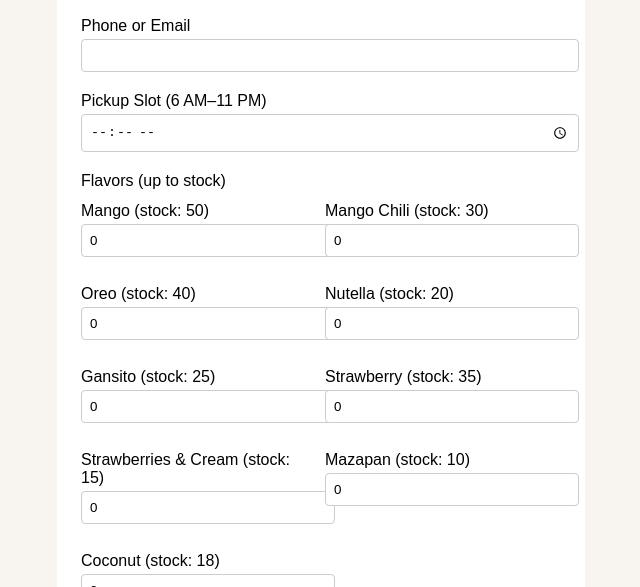
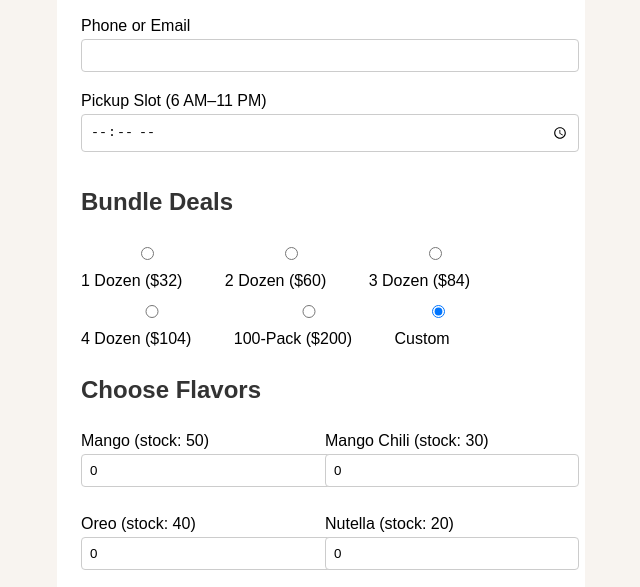
Before and after one commit to boliselkgrove/bolis-elk-grove, a plain HTML site: page index.html in a window 1280 px wide. Shown: the part 187-774 px from the top of the page, without its empty margins (319-959 px from the left). Drawn offline with Linux system fonts and the light colour scheme.

Commit message:
Update index.html

```diff
--- a/index.html
+++ b/index.html
@@ -5,15 +5,19 @@
   <meta name="viewport" content="width=device-width,initial-scale=1" />
   <title>Bolis Elk Grove Orders</title>
   <style>
-    body { font-family:sans-serif; background:#f8f4f0; padding:1rem }
-    .container { max-width:480px; margin:auto; background:#fff; padding:1.5rem; border-radius:8px }
-    h1 { text-align:center; color:#e63946 }
-    label { display:block; margin:0.5rem 0 0.25rem }
-    input, select, button, textarea { width:100%; padding:0.5rem; margin-bottom:0.75rem; border:1px solid #ccc; border-radius:4px }
-    .grid { display:grid; grid-template-columns:1fr 1fr; gap:0.5rem; margin-bottom:1rem }
-    .total { font-weight:bold; text-align:right; margin-bottom:1rem }
-    button { background:#e63946; color:#fff; border:none; cursor:pointer }
-    button:disabled { opacity:0.6; cursor:not-allowed }
+    body { font-family:sans-serif; background:#f8f4f0; padding:1rem; }
+    .container { max-width:480px; margin:auto; background:#fff; padding:1.5rem; border-radius:8px; }
+    h1 { text-align:center; color:#e63946; }
+    h2 { margin-top:1.5rem; color:#333; }
+    label { display:block; margin:0.5rem 0 0.25rem; }
+    input, select, button, textarea { width:100%; padding:0.5rem; margin-bottom:0.75rem; border:1px solid #ccc; border-radius:4px; }
+    .grid { display:grid; grid-template-columns:1fr 1fr; gap:0.5rem; margin-bottom:1rem; }
+    .total { font-weight:bold; text-align:right; margin:1rem 0; }
+    .warning { color:#b00020; margin-bottom:1rem; }
+    button { background:#e63946; color:#fff; border:none; cursor:pointer; }
+    button:disabled { opacity:0.6; cursor:not-allowed; }
+    .bundle-options label { display:inline-block; margin-right:1rem; cursor:pointer; }
+    .bundle-options input { margin-right:0.25rem; }
   </style>
 </head>
 <body>
@@ -32,21 +36,33 @@
       <label for="slot">Pickup Slot (6 AM–11 PM)</label>
       <input id="slot" name="slot" type="time" min="06:00" max="23:00" required>
 
-      <!-- Flavor Inputs -->
-      <label>Flavors (up to stock)</label>
+      <!-- Bundle Deals -->
+      <h2>Bundle Deals</h2>
+      <div class="bundle-options" id="bundleOptions">
+        <label><input type="radio" name="bundle" value="12">1 Dozen ($32)</label>
+        <label><input type="radio" name="bundle" value="24">2 Dozen ($60)</label>
+        <label><input type="radio" name="bundle" value="36">3 Dozen ($84)</label>
+        <label><input type="radio" name="bundle" value="48">4 Dozen ($104)</label>
+        <label><input type="radio" name="bundle" value="100">100-Pack ($200)</label>
+        <label><input type="radio" name="bundle" value="custom" checked>Custom</label>
+      </div>
+
+      <!-- Flavors -->
+      <h2>Choose Flavors</h2>
+      <div id="bundleWarning" class="warning"></div>
       <div id="flavorGrid" class="grid"></div>
 
-      <!-- Special instructions -->
+      <!-- Special Instructions -->
       <label for="notes">Special Instructions (optional)</label>
       <textarea id="notes" name="notes" rows="2"></textarea>
 
+      <!-- Payment Method -->
       <label for="payment">Payment Method</label>
       <select id="payment" name="payment" required>
         <option>Cash on Pickup</option>
-        <!-- Apple Pay will come later -->
       </select>
 
-      <!-- Hidden fields for summary & total -->
+      <!-- Hidden summary & total for Formspree -->
       <input type="hidden" name="order_summary" id="order_summary">
       <input type="hidden" name="order_total"   id="order_total">
 
```
